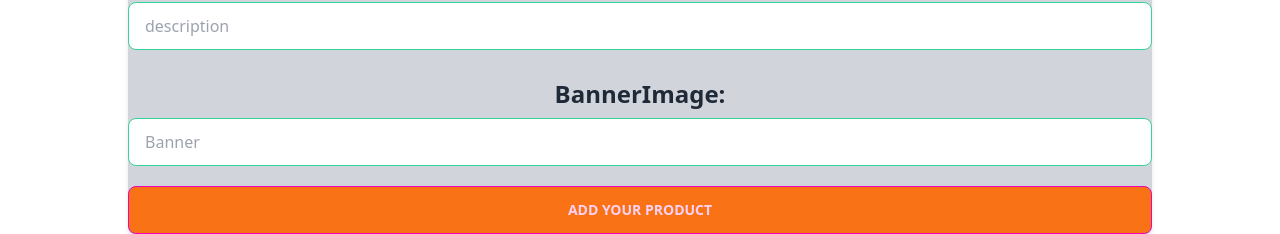
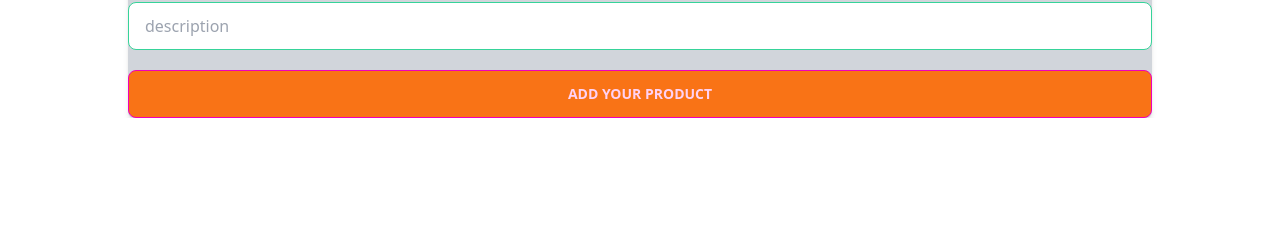
Before and after one commit to Foysal432/Mobile-Brand-Shop-client, a React (Vite) app: page /addproduct in a window 1280 px wide. Shown: the part 819-1053 px from the top of the page. After the commit the page ends 937 px from the top, so only its background shows below. Built offline with nearby package versions, Linux system fonts and the light colour scheme; no server answers; sample sign-in values are in the browser's storage.

Commit message:
added new style

```diff
--- a/src/Pages/AddProduct.jsx
+++ b/src/Pages/AddProduct.jsx
@@ -5,15 +5,14 @@ const AddProduct = () => {
         event.preventDefault()
         const form = event.target;
         const image = form.image.value;
-        const BannerImage = form.BannerImage.value;
         const name = form.name.value;
         const brand = form.brandname.value;
         const type= form.type.value;
         const price = form.price.value;
         const rating = form.rating.value;
         const description = form.description.value;
-        console.log(image,name,brand,type,price,rating,description,BannerImage)
-        const allItem ={image,name,brand,type,price,rating,description,BannerImage}
+        console.log(image,name,brand,type,price,rating,description)
+        const allItem ={image,name,brand,type,price,rating,description}
         console.log(allItem);
         // send data to the server
         fetch('https://assingment-10-server-xi.vercel.app/items',{
@@ -93,10 +92,10 @@ const AddProduct = () => {
                         <h1 className="text-2xl font-bold p-2 text-center">Description:</h1>
                         <input type="text" placeholder="description" name="description" className="input input-bordered input-success w-full" />
                     </div>
-                    <div className=" pb-5">
+                    {/* <div className=" pb-5">
                         <h1 className="text-2xl font-bold p-2 text-center">BannerImage:</h1>
                         <input type="text" placeholder="Banner" name="BannerImage" className="input input-bordered input-success w-full" />
-                    </div>
+                    </div> */}
                     <input className="btn btn-secondary w-full bg-orange-500" type="submit" value="Add Your Product" />
                 </form>
             </div>
```
